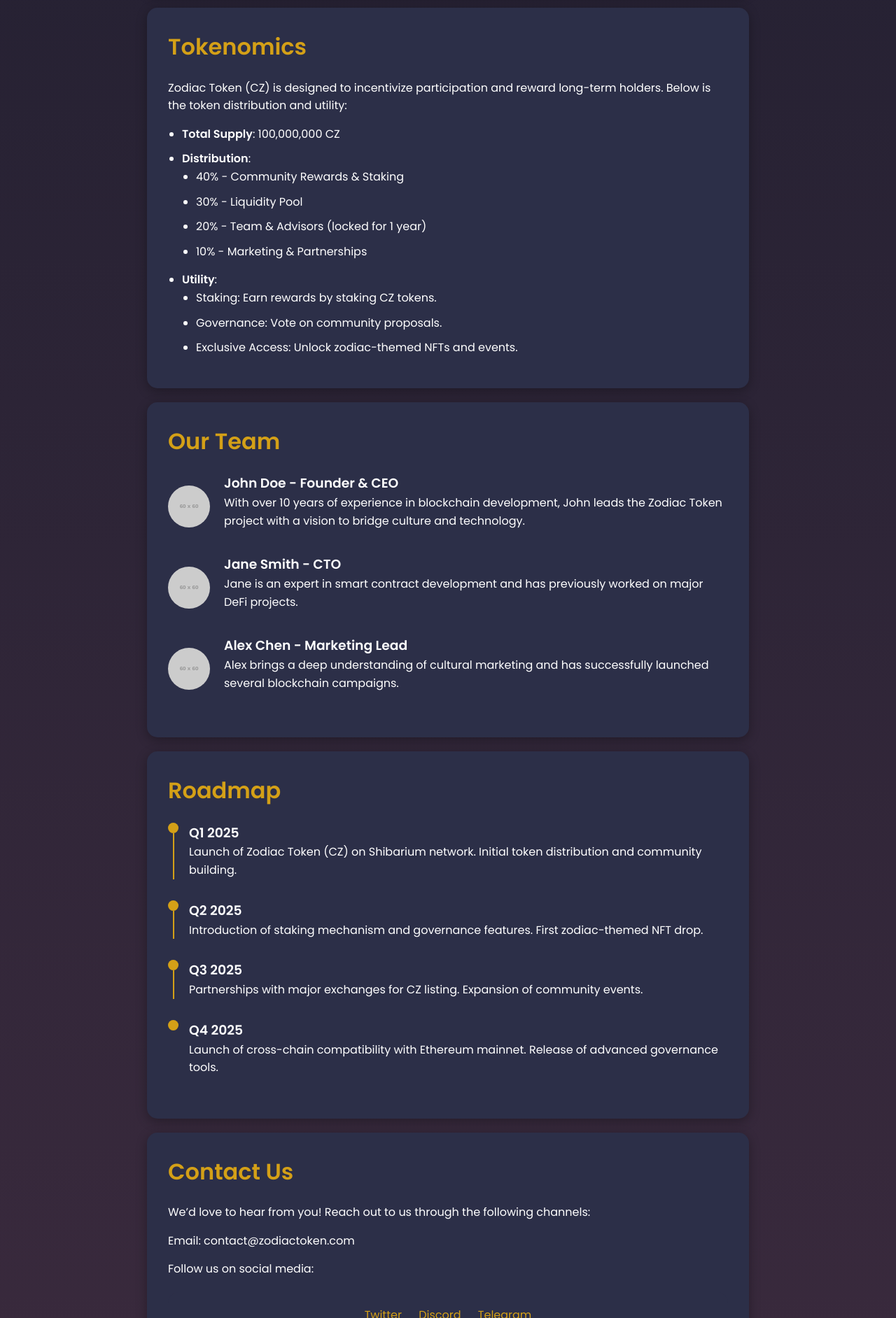
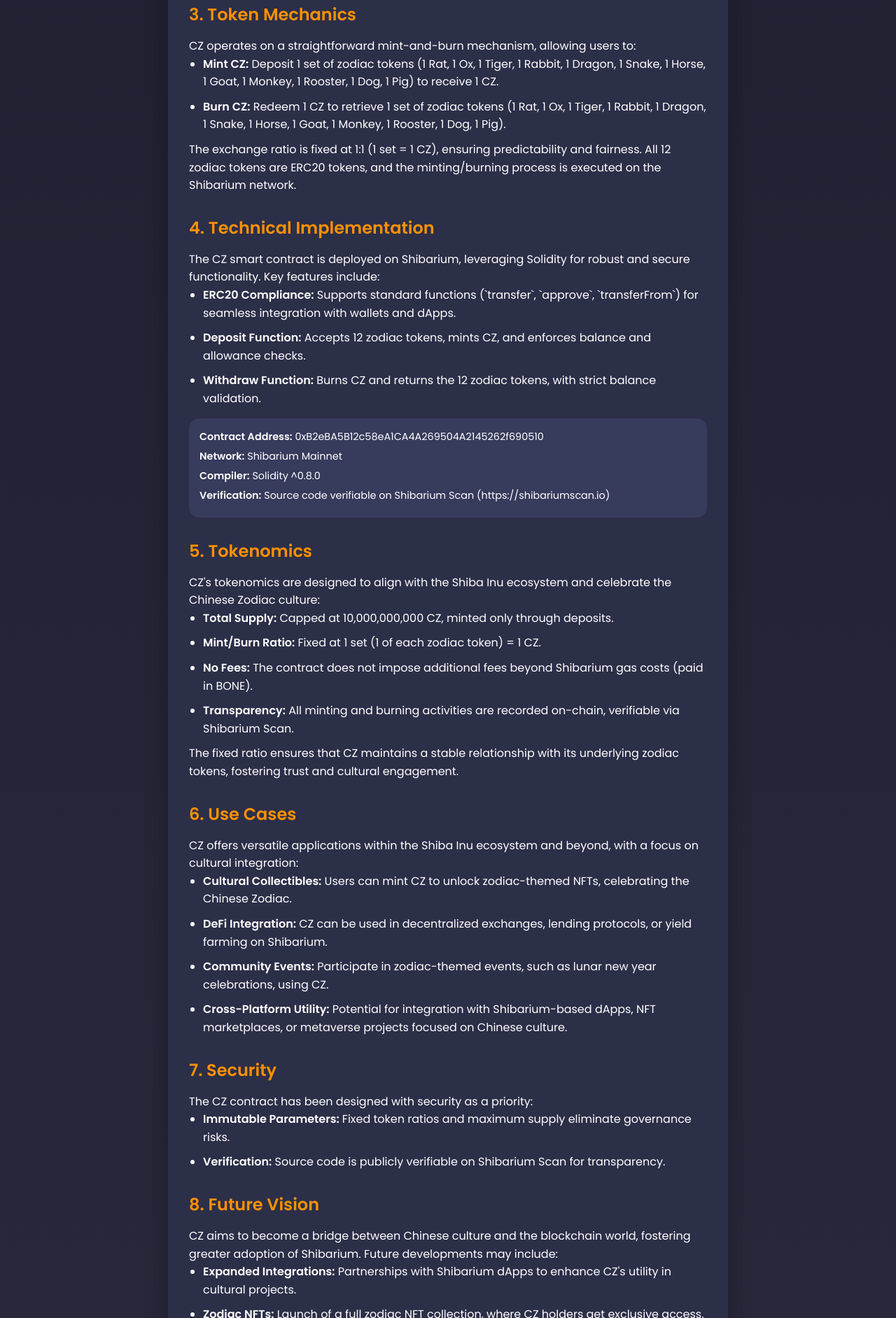
Before and after one commit to Shibfun/Zodiac, a plain HTML site: page Whitepaper/index.html in a window 1280 px wide. Shown: the part 916-2800 px from the top of the page at 70% size. Drawn offline with Linux system fonts and the light colour scheme; placeholder pictures from the web are drawn by us.

Commit message:
Update index.html

```diff
--- a/Whitepaper/index.html
+++ b/Whitepaper/index.html
@@ -3,14 +3,15 @@
 <head>
     <meta charset="UTF-8">
     <meta name="viewport" content="width=device-width, initial-scale=1.0">
-    <title>Zodiac Token Whitepaper</title>
+    <title>CZ Whitepaper</title>
     <link href="https://fonts.googleapis.com/css2?family=Poppins:wght@400;600&display=swap" rel="stylesheet">
     <style>
         :root {
-            --primary-color: #d4a017;
-            --secondary-color: #c72c41;
-            --gradient-bg: linear-gradient(180deg, #1e1e2f 0%, #3a2a3d 100%);
+            --primary-color: #ff9100;
+            --secondary-color: #ff6f61;
+            --gradient-bg: linear-gradient(180deg, #1e1e2f 0%, #2a2a3d 100%);
             --card-bg: #2c2f48;
+            --input-bg: #373b5c;
             --text-color: #ffffff;
             --border-radius: 15px;
         }
@@ -24,7 +25,7 @@
             font-family: 'Poppins', sans-serif;
             background: var(--gradient-bg);
             color: var(--text-color);
-            line-height: 1.6;
+            min-height: 100vh;
         }
         .navbar {
             position: fixed;
@@ -53,92 +54,77 @@
             transition: color 0.3s;
         }
         .navbar ul li a:hover {
-            color: #b88c14;
+            color: #e07b00;
         }
         .container {
-            max-width: 900px;
-            margin: 80px auto;
-            padding: 20px;
+            width: 100%;
+            max-width: 800px;
+            background: var(--card-bg);
+            box-shadow: 0 8px 32px rgba(0, 0, 0, 0.3);
+            border-radius: var(--border-radius);
+            padding: 30px;
+            margin: 80px auto 20px;
+        }
+        .header {
+            background: linear-gradient(90deg, var(--secondary-color) 0%, var(--primary-color) 100%);
+            padding: 15px;
+            border-radius: var(--border-radius);
+            text-align: center;
+            font-size: 1.8em;
+            font-weight: 600;
+            margin-bottom: 30px;
         }
         .section {
-            background: var(--card-bg);
-            padding: 30px;
-            margin-bottom: 20px;
-            border-radius: var(--border-radius);
-            box-shadow: 0 4px 16px rgba(0, 0, 0, 0.3);
+            margin-bottom: 30px;
         }
         .section h2 {
             color: var(--primary-color);
-            margin-bottom: 20px;
-            font-size: 2em;
+            font-size: 1.5em;
+            margin-bottom: 15px;
         }
         .section p, .section ul {
-            margin-bottom: 15px;
             font-size: 1em;
+            line-height: 1.6;
+            color: var(--text-color);
         }
         .section ul {
-            list-style: disc;
+            list-style-type: disc;
             padding-left: 20px;
         }
         .section ul li {
             margin-bottom: 10px;
         }
-        .roadmap-timeline {
-            position: relative;
-            margin: 20px 0;
+        .token-info, .contract-details {
+            background: var(--input-bg);
+            padding: 15px;
+            border-radius: var(--border-radius);
+            margin-top: 15px;
         }
-        .roadmap-item {
-            margin-bottom: 30px;
-            padding-left: 30px;
-            position: relative;
-        }
-        .roadmap-item::before {
-            content: '';
-            position: absolute;
-            left: 0;
-            top: 0;
-            width: 15px;
-            height: 15px;
-            background: var(--primary-color);
-            border-radius: 50%;
-        }
-        .roadmap-item::after {
-            content: '';
-            position: absolute;
-            left: 7px;
-            top: 15px;
-            width: 2px;
-            height: calc(100% - 15px);
-            background: var(--primary-color);
-        }
-        .roadmap-item:last-child::after {
-            display: none;
-        }
-        .team-member {
-            display: flex;
-            align-items: center;
-            gap: 20px;
-            margin-bottom: 20px;
-        }
-        .team-member img {
-            width: 60px;
-            height: 60px;
-            border-radius: 50%;
+        .token-info p, .contract-details p {
+            font-size: 0.9em;
+            margin-bottom: 5px;
         }
         .footer {
             text-align: center;
-            padding: 20px;
-            background: var(--card-bg);
-            border-radius: var(--border-radius);
-            margin-top: 20px;
+            font-size: 0.9em;
+            color: #aaaaaa;
+            margin-top: 30px;
+            padding-top: 20px;
+            border-top: 1px solid #4a4f7a;
         }
-        .footer a {
-            color: var(--primary-color);
-            text-decoration: none;
-            margin: 0 10px;
+        .dragon-section {
+            text-align: center;
+            margin-top: 30px;
         }
-        .footer a:hover {
-            color: #b88c14;
+        .dragon-section img {
+            width: 80px;
+            height: 80px;
+            margin-bottom: 10px;
+        }
+        .dragon-message {
+            font-size: 1em;
+            color: var(--secondary-color);
+            font-style: italic;
         }
         @media (max-width: 768px) {
             .navbar {
@@ -151,130 +137,164 @@
                 text-align: center;
             }
             .container {
-                padding: 15px;
+                padding: 20px;
                 margin-top: 120px;
             }
-            .section h2 {
-                font-size: 1.5em;
-            }
-            .team-member {
-                flex-direction: column;
-                align-items: flex-start;
-            }
+            .header { font-size: 1.5em; }
+            .section h2 { font-size: 1.3em; }
+            .section p, .section ul { font-size: 0.9em; }
+            .dragon-section img { width: 60px; height: 60px; }
+            .dragon-message { font-size: 0.9em; }
+        }
+        @media (max-width: 480px) {
+            .container { padding: 15px; }
+            .header { font-size: 1.2em; }
+            .section h2 { font-size: 1.1em; }
+            .section p, .section ul { font-size: 0.85em; }
+            .dragon-section img { width: 50px; height: 50px; }
+            .dragon-message { font-size: 0.8em; }
         }
     </style>
 </head>
 <body>
     <nav class="navbar">
-        <div class="logo">Zodiac Token</div>
+        <div class="logo">CZ Whitepaper</div>
         <ul>
             <li><a href="#introduction">Introduction</a></li>
-            <li><a href="#technical">Technical Overview</a></li>
+            <li><a href="#token-overview">Token Overview</a></li>
+            <li><a href="#token-mechanics">Token Mechanics</a></li>
+            <li><a href="#technical">Technical Implementation</a></li>
             <li><a href="#tokenomics">Tokenomics</a></li>
-            <li><a href="#team">Team</a></li>
-            <li><a href="#roadmap">Roadmap</a></li>
-            <li><a href="#contact">Contact</a></li>
+            <li><a href="#use-cases">Use Cases</a></li>
+            <li><a href="#security">Security</a></li>
+            <li><a href="#future-vision">Future Vision</a></li>
+            <li><a href="#conclusion">Conclusion</a></li>
         </ul>
     </nav>
 
     <div class="container">
+        <div class="header">CZ Whitepaper</div>
+
         <div class="section" id="introduction">
-            <h2>Introduction</h2>
-            <p>Welcome to the Zodiac Token Whitepaper. Zodiac Token (CZ) is a revolutionary blockchain project built on the Shibarium network, aiming to bring the ancient wisdom of the Chinese Zodiac into the decentralized world. Our mission is to create a unique ecosystem where users can interact with zodiac-themed tokens, participate in staking, and engage in a vibrant community.</p>
-            <p>Zodiac Token combines cultural heritage with cutting-edge blockchain technology, offering a seamless and rewarding experience for users worldwide. Whether you're an investor, a collector, or a blockchain enthusiast, Zodiac Token has something special for you.</p>
+            <h2>1. Introduction</h2>
+            <p>
+                CZ (Chinese Zodiac Token) is a unique token built on the Shibarium network, inspired by the ancient Chinese Zodiac system. The Chinese Zodiac, consisting of 12 animal signs—Rat, Ox, Tiger, Rabbit, Dragon, Snake, Horse, Goat, Monkey, Rooster, Dog, and Pig—has been a cultural cornerstone for centuries. CZ brings this rich heritage into the blockchain space, creating a seamless mechanism for users to mint and burn tokens by interacting with zodiac-themed assets.
+            </p>
+            <p>
+                This whitepaper outlines the vision, mechanics, technical implementation, and potential use cases of CZ, providing a comprehensive guide for users, collectors, and stakeholders in the Shiba Inu ecosystem.
+            </p>
+        </div>
+
+        <div class="section" id="token-overview">
+            <h2>2. Token Overview</h2>
+            <p>
+                CZ is an ERC20-compatible token that represents a fixed combination of 12 zodiac-themed tokens: Rat, Ox, Tiger, Rabbit, Dragon, Snake, Horse, Goat, Monkey, Rooster, Dog, and Pig. Users can mint CZ by depositing a predefined set of these tokens and burn CZ to redeem the underlying assets, ensuring a transparent and trustless process.
+            </p>
+            <div class="token-info">
+                <p><strong>Name:</strong> Chinese Zodiac Token</p>
+                <p><strong>Symbol:</strong> CZ</p>
+                <p><strong>Decimals:</strong> 18</p>
+                <p><strong>Maximum Supply:</strong> 1,000,000,000,000,000 CZ</p>
+                <p><strong>Network:</strong> Shibarium (Chain ID: 109)</p>
+                <p><strong>Contract Address:</strong> 0xB2eBA5B12c58eA1CA4A269504A2145262f690510</p>
+            </div>
+        </div>
+
+        <div class="section" id="token-mechanics">
+            <h2>3. Token Mechanics</h2>
+            <p>CZ operates on a straightforward mint-and-burn mechanism, allowing users to:</p>
+            <ul>
+                <li><strong>Mint CZ:</strong> Deposit 1 set of zodiac tokens (1 Rat, 1 Ox, 1 Tiger, 1 Rabbit, 1 Dragon, 1 Snake, 1 Horse, 1 Goat, 1 Monkey, 1 Rooster, 1 Dog, 1 Pig) to receive 1 CZ.</li>
+                <li><strong>Burn CZ:</strong> Redeem 1 CZ to retrieve 1 set of zodiac tokens (1 Rat, 1 Ox, 1 Tiger, 1 Rabbit, 1 Dragon, 1 Snake, 1 Horse, 1 Goat, 1 Monkey, 1 Rooster, 1 Dog, 1 Pig).</li>
+            </ul>
+            <p>
+                The exchange ratio is fixed at 1:1 (1 set = 1 CZ), ensuring predictability and fairness. All 12 zodiac tokens are ERC20 tokens, and the minting/burning process is executed on the Shibarium network.
+            </p>
         </div>
 
         <div class="section" id="technical">
-            <h2>Technical Overview</h2>
-            <p>Zodiac Token operates on the Shibarium network (chainId: 109), a layer-2 scaling solution for Ethereum that offers low transaction fees and high scalability. Our smart contracts are written in Solidity and have been thoroughly audited to ensure security and reliability.</p>
+            <h2>4. Technical Implementation</h2>
+            <p>
+                The CZ smart contract is deployed on Shibarium, leveraging Solidity for robust and secure functionality. Key features include:
+            </p>
             <ul>
-                <li><strong>Core Contract</strong>: The Zodiac Token contract (CZ) allows users to mint CZ tokens by depositing sets of 12 zodiac-themed tokens (Rat, Ox, Tiger, etc.).</li>
-                <li><strong>Token Standard</strong>: All tokens follow the ERC-20 standard, ensuring compatibility with major wallets and exchanges.</li>
-                <li><strong>Staking Mechanism</strong>: Users can stake CZ tokens to earn rewards and participate in governance.</li>
-                <li><strong>Interoperability</strong>: Built on Shibarium, Zodiac Token is fully interoperable with other Ethereum-based applications.</li>
+                <li><strong>ERC20 Compliance:</strong> Supports standard functions (`transfer`, `approve`, `transferFrom`) for seamless integration with wallets and dApps.</li>
+                <li><strong>Deposit Function:</strong> Accepts 12 zodiac tokens, mints CZ, and enforces balance and allowance checks.</li>
+                <li><strong>Withdraw Function:</strong> Burns CZ and returns the 12 zodiac tokens, with strict balance validation.</li>
+            </ul>
+            <div class="contract-details">
+                <p><strong>Contract Address:</strong> 0xB2eBA5B12c58eA1CA4A269504A2145262f690510</p>
+                <p><strong>Network:</strong> Shibarium Mainnet</p>
+                <p><strong>Compiler:</strong> Solidity ^0.8.0</p>
+                <p><strong>Verification:</strong> Source code verifiable on Shibarium Scan (https://shibariumscan.io)</p>
+            </div>
+        </div>
+
+        <div class="section" id="tokenomics">
+            <h2>5. Tokenomics</h2>
+            <p>CZ's tokenomics are designed to align with the Shiba Inu ecosystem and celebrate the Chinese Zodiac culture:</p>
+            <ul>
+                <li><strong>Total Supply:</strong> Capped at 10,000,000,000 CZ, minted only through deposits.</li>
+                <li><strong>Mint/Burn Ratio:</strong> Fixed at 1 set (1 of each zodiac token) = 1 CZ.</li>
+                <li><strong>No Fees:</strong> The contract does not impose additional fees beyond Shibarium gas costs (paid in BONE).</li>
+                <li><strong>Transparency:</strong> All minting and burning activities are recorded on-chain, verifiable via Shibarium Scan.</li>
+            </ul>
+            <p>
+                The fixed ratio ensures that CZ maintains a stable relationship with its underlying zodiac tokens, fostering trust and cultural engagement.
+            </p>
+        </div>
+
+        <div class="section" id="use-cases">
+            <h2>6. Use Cases</h2>
+            <p>CZ offers versatile applications within the Shiba Inu ecosystem and beyond, with a focus on cultural integration:</p>
+            <ul>
+                <li><strong>Cultural Collectibles:</strong> Users can mint CZ to unlock zodiac-themed NFTs, celebrating the Chinese Zodiac.</li>
+                <li><strong>DeFi Integration:</strong> CZ can be used in decentralized exchanges, lending protocols, or yield farming on Shibarium.</li>
+                <li><strong>Community Events:</strong> Participate in zodiac-themed events, such as lunar new year celebrations, using CZ.</li>
+                <li><strong>Cross-Platform Utility:</strong> Potential for integration with Shibarium-based dApps, NFT marketplaces, or metaverse projects focused on Chinese culture.</li>
             </ul>
         </div>
 
-        <div class="section" id="tokenomics">
-            <h2>Tokenomics</h2>
-            <p>Zodiac Token (CZ) is designed to incentivize participation and reward long-term holders. Below is the token distribution and utility:</p>
+        <div class="section" id="security">
+            <h2>7. Security</h2>
+            <p>The CZ contract has been designed with security as a priority:</p>
             <ul>
-                <li><strong>Total Supply</strong>: 100,000,000 CZ</li>
-                <li><strong>Distribution</strong>:
-                    <ul>
-                        <li>40% - Community Rewards & Staking</li>
-                        <li>30% - Liquidity Pool</li>
-                        <li>20% - Team & Advisors (locked for 1 year)</li>
-                        <li>10% - Marketing & Partnerships</li>
-                    </ul>
-                </li>
-                <li><strong>Utility</strong>:
-                    <ul>
-                        <li>Staking: Earn rewards by staking CZ tokens.</li>
-                        <li>Governance: Vote on community proposals.</li>
-                        <li>Exclusive Access: Unlock zodiac-themed NFTs and events.</li>
-                    </ul>
-                </li>
+                <li><strong>Immutable Parameters:</strong> Fixed token ratios and maximum supply eliminate governance risks.</li>
+                <li><strong>Verification:</strong> Source code is publicly verifiable on Shibarium Scan for transparency.</li>
             </ul>
         </div>
 
-        <div class="section" id="team">
-            <h2>Our Team</h2>
-            <div class="team-member">
-                <img src="https://via.placeholder.com/60" alt="John Doe">
-                <div>
-                    <h3>John Doe - Founder & CEO</h3>
-                    <p>With over 10 years of experience in blockchain development, John leads the Zodiac Token project with a vision to bridge culture and technology.</p>
-                </div>
-            </div>
-            <div class="team-member">
-                <img src="https://via.placeholder.com/60" alt="Jane Smith">
-                <div>
-                    <h3>Jane Smith - CTO</h3>
-                    <p>Jane is an expert in smart contract development and has previously worked on major DeFi projects.</p>
-                </div>
-            </div>
-            <div class="team-member">
-                <img src="https://via.placeholder.com/60" alt="Alex Chen">
-                <div>
-                    <h3>Alex Chen - Marketing Lead</h3>
-                    <p>Alex brings a deep understanding of cultural marketing and has successfully launched several blockchain campaigns.</p>
-                </div>
-            </div>
+        <div class="section" id="future-vision">
+            <h2>8. Future Vision</h2>
+            <p>
+                CZ aims to become a bridge between Chinese culture and the blockchain world, fostering greater adoption of Shibarium. Future developments may include:
+            </p>
+            <ul>
+                <li><strong>Expanded Integrations:</strong> Partnerships with Shibarium dApps to enhance CZ's utility in cultural projects.</li>
+                <li><strong>Zodiac NFTs:</strong> Launch of a full zodiac NFT collection, where CZ holders get exclusive access.</li>
+                <li><strong>Cross-Chain Compatibility:</strong> Exploring bridges to other networks for broader accessibility of zodiac tokens.</li>
+                <li><strong>Community Engagement:</strong> Hosting global events tied to the Chinese Zodiac calendar, such as lunar festivals.</li>
+            </ul>
         </div>
 
-        <div class="section" id="roadmap">
-            <h2>Roadmap</h2>
-            <div class="roadmap-timeline">
-                <div class="roadmap-item">
-                    <h3>Q1 2025</h3>
-                    <p>Launch of Zodiac Token (CZ) on Shibarium network. Initial token distribution and community building.</p>
-                </div>
-                <div class="roadmap-item">
-                    <h3>Q2 2025</h3>
-                    <p>Introduction of staking mechanism and governance features. First zodiac-themed NFT drop.</p>
-                </div>
-                <div class="roadmap-item">
-                    <h3>Q3 2025</h3>
-                    <p>Partnerships with major exchanges for CZ listing. Expansion of community events.</p>
-                </div>
-                <div class="roadmap-item">
-                    <h3>Q4 2025</h3>
-                    <p>Launch of cross-chain compatibility with Ethereum mainnet. Release of advanced governance tools.</p>
-                </div>
-            </div>
+        <div class="section" id="conclusion">
+            <h2>9. Conclusion</h2>
+            <p>
+                CZ represents an innovative fusion of Chinese Zodiac culture and blockchain technology, leveraging Shibarium's scalability and low-cost transactions. By unifying the 12 zodiac tokens, CZ simplifies user interactions and unlocks new possibilities for cultural engagement, DeFi, and community growth.
+            </p>
+            <p>
+                Join the Shiba Inu community in embracing CZ and celebrating the timeless wisdom of the Chinese Zodiac on Shibarium!
+            </p>
         </div>
 
-        <div class="section" id="contact">
-            <h2>Contact Us</h2>
-            <p>We’d love to hear from you! Reach out to us through the following channels:</p>
-            <p>Email: contact@zodiactoken.com</p>
-            <p>Follow us on social media:</p>
-            <div class="footer">
-                <a href="https://twitter.com/zodiactoken" target="_blank">Twitter</a>
-                <a href="https://discord.gg/zodiactoken" target="_blank">Discord</a>
-                <a href="https://t.me/zodiactoken" target="_blank">Telegram</a>
-            </div>
+        <div class="dragon-section">
+            <img src="https://raw.githubusercontent.com/Shibfun/ChainBridge/refs/heads/main/images/dragon.gif" alt="Dragon">
+            <div class="dragon-message">"Roar! Let's mint CZ with the power of the Zodiac!"</div>
+        </div>
+
+        <div class="footer">
+            <p>© 2025 CZ Team. All rights reserved.</p>
+            <p>Contact: [Insert Contact Info] | Shibarium Scan: <a href="https://shibariumscan.io/address/0xB2eBA5B12c58eA1CA4A269504A2145262f690510" target="_blank" style="color: var(--primary-color);">View Contract</a></p>
         </div>
     </div>
 </body>
```
